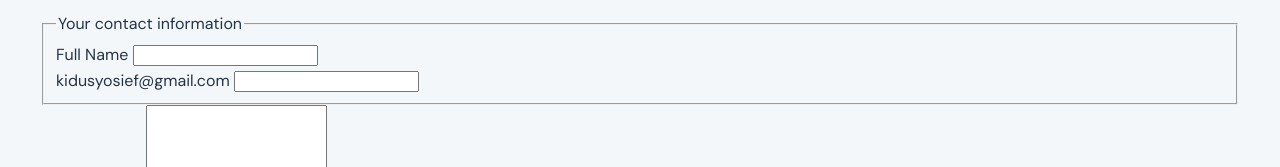
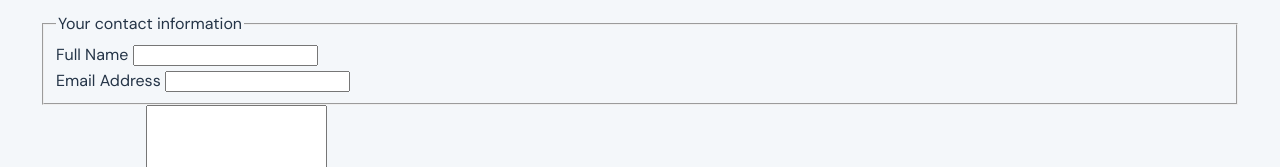
Before and after one commit to kyosief-ctrl/my-portfolio4, a plain HTML site: page about.html in a window 1280 px wide. Shown: the part 897-1064 px from the top of the page. Drawn offline with Linux system fonts and the light colour scheme.

Commit message:
Update email label in contact form for clarity

```diff
--- a/about.html
+++ b/about.html
@@ -91,7 +91,7 @@
                     </div>
 
                     <div class="form-group">
-                        <label for="email">kidusyosief@gmail.com</label>
+                        <label for="email">Email Address</label>
                         <input
                             type="email"
                             id="email"
```
